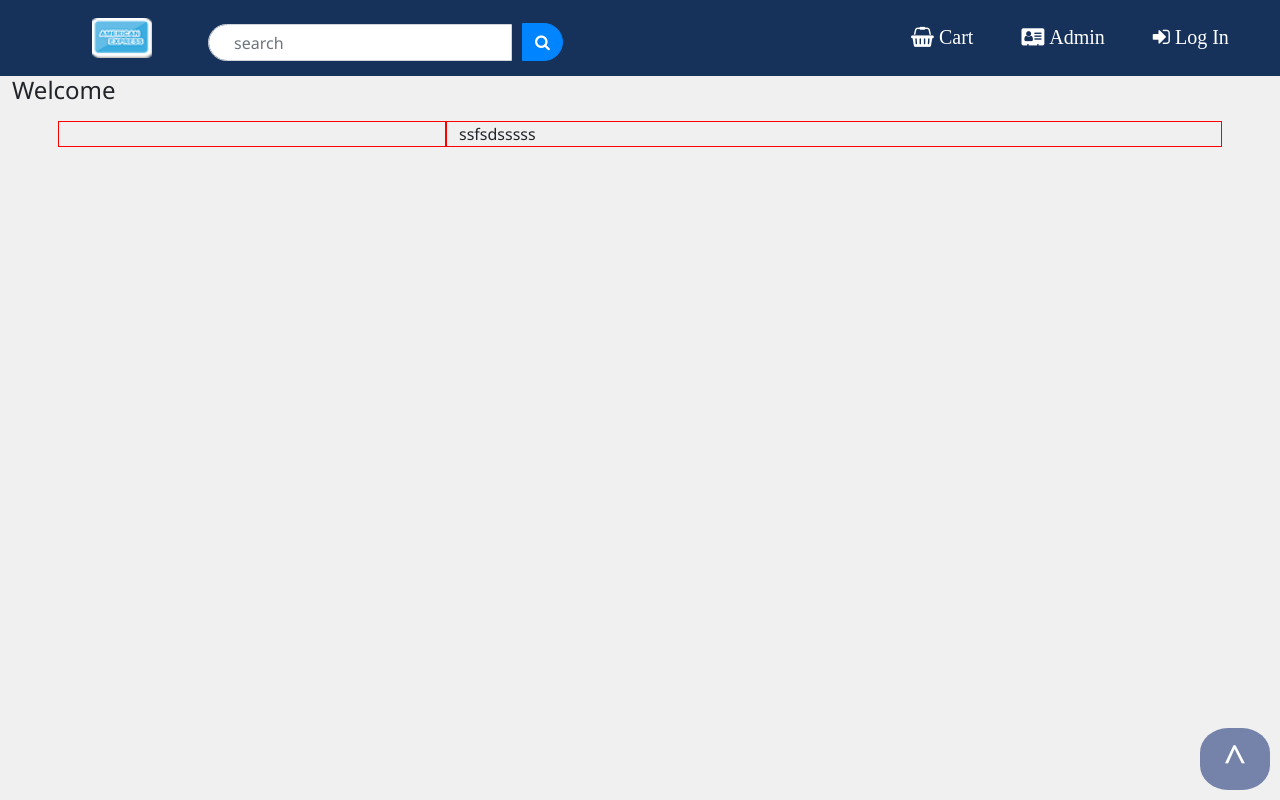
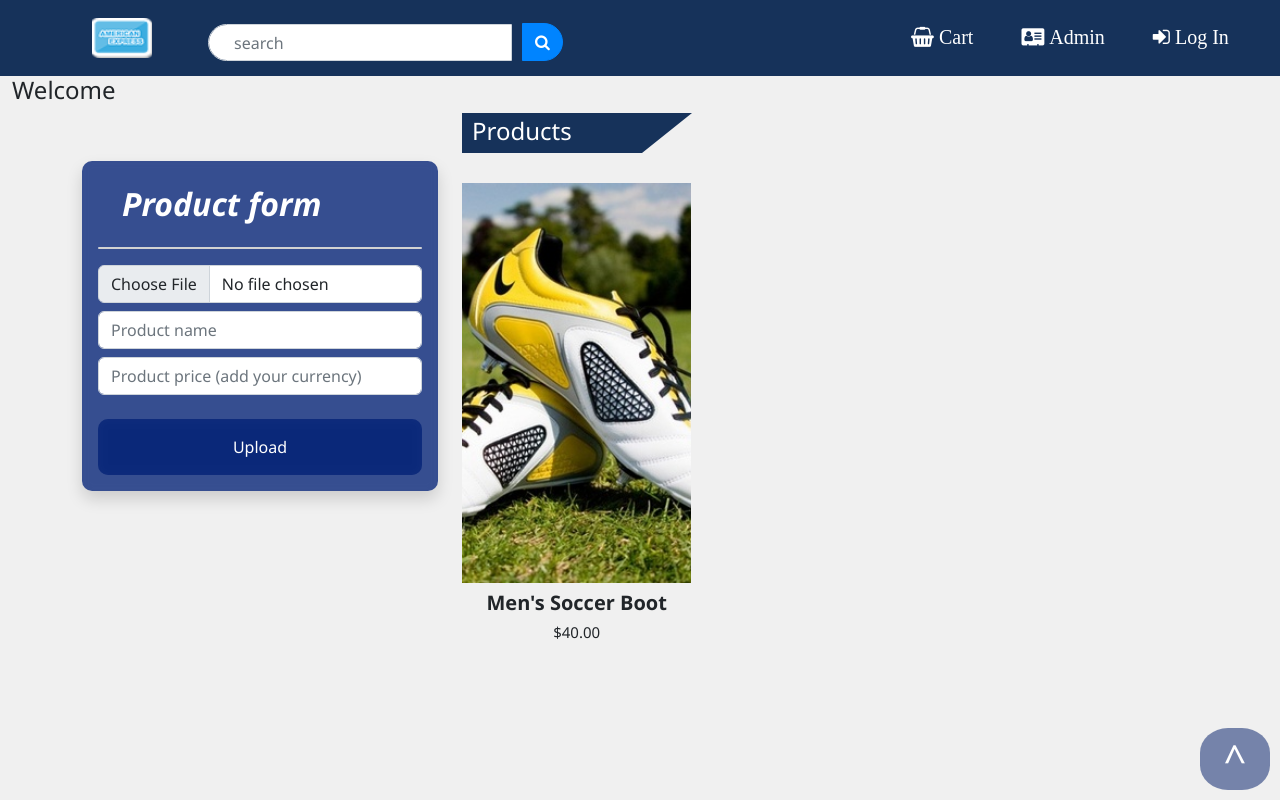
Before and after one commit to Oluwadebo/ECOMMERCE-NODE, a React (Create React App) app in the folder forntend/: page /Admin in a window 1280 px wide. Built offline with nearby package versions, Linux system fonts and the light colour scheme; no server answers.

Commit message:
admin page fronend done

```diff
--- a/forntend/src/component/Admin.js
+++ b/forntend/src/component/Admin.js
@@ -3,7 +3,9 @@ import { Link, useNavigate } from 'react-router-dom'
 import { useEffect, useState } from "react";
 import axios from 'axios';
 import { baseUrl } from "./endpoint";
-import Navbar from './Navbar'
+import Navbar from './Navbar';
+import footballboots from "./asset/football_boots_198704.jpg"
+import Upload from './Upload';
 
 const Admin = () => {
     const navigate = useNavigate();
@@ -46,12 +48,41 @@ const Admin = () => {
                 <h4 className='pt-1'>
                     Welcome <span className="naem">{user.firstname}</span>
                 </h4>
-                <div className="container p-0 m-o mt-3">
+                <div className="container">
                     <div className="row">
-                        <div className="col-12 col-md-4 vd">
+                        <div className="col-md-4">
+                            <Upload />
+                        </div>
+                        <div className="col-md-8">
+                            <div className="title-box">
+                                <h2>Products</h2>
+                            </div>
+                            <div className="row">
+                                <div className="col-md-4">
+                                    <div className="product-top">
+                                        <div className="imgBx">
+                                            <img src={footballboots} className="h-100" />
+                                            <div className="overlay-right">
+                                                <button type="button" className="btn btn-secondary" title="Quick Shop">
+                                                    <i className="fa fa-eye"></i>
+                                                </button>
+                                                <button type="button" className="btn btn-secondary" title="Add to wish list">
+                                                    <i className="fa fa-heart"></i>
+                                                </button>
+                                                <button type="button" className="btn btn-secondary" title="Add to Cart">
+                                                    <i className="fa fa-shopping-cart"></i>
+                                                </button>
+                                            </div>
+                                        </div>
+                                        <div className="product-botttom text-center mt-2">
+                                            <h3>Men's Soccer Boot</h3>
+                                            <h5>$40.00</h5>
+                                        </div>
+                                    </div>
+                                </div>
 
+                            </div>
                         </div>
-                        <div className="col-12 col-md-8 vd">ssfsdsssss</div>
                     </div>
                 </div>
             </div>
--- a/forntend/src/component/Dashboard.js
+++ b/forntend/src/component/Dashboard.js
@@ -233,8 +233,6 @@ const Dashboard = () => {
                                                 </button>
                                             </div>
                                         </div>
-
-                                    </div>
                                         <div className="product-botttom text-center">
                                             <i className="fa fa-star"></i>
                                             <i className="fa fa-star"></i>
@@ -245,10 +243,11 @@ const Dashboard = () => {
                                             <h5>$40.00</h5>
                                         </div>
                                     </div>
+                                </div>
                                 <div className="col-md-3">
                                     <div className="product-top">
                                         <div className="imgBx">
-                                            <img src={footballboot8} />
+                                            <img src={footballboot8} className="h-100" />
                                             <div className="overlay-right">
                                                 <button type="button" className="btn btn-secondary" title="Quick Shop">
                                                     <i className="fa fa-eye"></i>
@@ -261,15 +260,15 @@ const Dashboard = () => {
                                                 </button>
                                             </div>
                                         </div>
-                                    </div>
                                         <div className="product-botttom text-center">
                                             <i className="fa fa-star"></i>
                                             <i className="fa fa-star"></i>
                                             <i className="fa fa-star"></i>
                                             <i className="fa fa-star"></i>
-                                        <i className="fa fa-star"></i>
+                                            <i className="fa fa-star-half"></i>
                                             <h3>Men's Soccer Boot</h3>
                                             <h5>$70.00</h5>
+                                        </div>
                                     </div>
                                 </div>
                             </div>
--- a/forntend/src/component/Upload.js
+++ b/forntend/src/component/Upload.js
@@ -7,17 +7,17 @@ import { baseUrl } from "./endpoint";
 
 const Upload = () => {
   const navigate = useNavigate();
+  const [loader, setloader] = useState(false)
   const [file, setfile] = useState("");
-  const [firstname, setfirstname] = useState("");
-  const [lastname, setlastname] = useState("");
-  const [school, setschool] = useState("");
-  const [image, setimage] = useState("");
+  const [product, setproduct] = useState("");
+  const [price, setprice] = useState("");
+  const [Err, setErr] = useState("")
   const token = localStorage.token
   const userId = localStorage.userId
   useEffect(() => {
-    if (token) { } else {
-      navigate("/")
-    }
+    // if (token) { } else {
+    //   navigate("/")
+    // }
   }, [])
   const getfile = (e) => {
     let myfile = e.target.files[0];
@@ -28,33 +28,55 @@ const Upload = () => {
     }
   }
   const upload = () => {
-    const userdata = { file, firstname, lastname, school, userId }
-    axios.post(`${baseUrl}files`, userdata).then((credentials) => {
-      if (credentials) {
-        navigate("/Dashboard")
+    if (file != "" && product != "" && price != "") {
+      setErr("")
+      setloader(prev => true)
+      const userdata = { file, product, price, userId }
+      axios.post(`${baseUrl}files`, userdata).then((credentials) => {
+        if (credentials) {
+          setloader(prev => false)
+          navigate("/Dashboard")
+        }
+      })
+    } else {
+      if (file == "" && product == "" && price == "") {
+        setErr("All input field are required")
+      } else if (file == "") {
+        setErr("file input field is required")
+      } else if (product == "") {
+        setErr("product name input field is required")
+      } else {
+        if (price == "") {
+          setErr("product price input field is required")
+        }
       }
-    }).catch((error) => {
-      console.log(error);
-    })
+    }
   }
 
   return (
     <>
-      {/* <Navbar /> */}
       <div className="container">
-        <div className="row mx-auto my-5">
-          <div className="shadow col-12 col-md-9 mx-auto px-4 pb-3 card">
-            <h2 className="m-4">
+        <div className="row  my-5">
+          <div className="shadow col-12 px-3 pb-3 asd">
+            <h2 className="m-4 text-white">
               <b>
-                <i>Profile</i>
+                <i>Product form</i>
               </b>
             </h2>
+            <p>
+              <b className="text-danger"><marquee className="card">{Err}</marquee></b>
+            </p>
             <div>
               <input type="file" className="form-control my-2" onChange={(e) => getfile(e)} accept='image/*' />
-              <input type="text" className="form-control my-2" placeholder="Firstname" onChange={(e) => setfirstname(e.target.value)} />
-              <input type="text" className="form-control my-2" placeholder="Lastname" onChange={(e) => setlastname(e.target.value)} />
-              <input type="text" className="form-control my-2" placeholder="school" onChange={(e) => setschool(e.target.value)} />
-              <button className="btn btn-success form-control py-3 mt-3" onClick={upload}>Upload</button>
+              <input type="text" className="form-control my-2" placeholder="Product name" onChange={(e) => setproduct(e.target.value)} />
+              <input type="text" className="form-control my-2" placeholder="Product price (add your currency)" onChange={(e) => setprice(e.target.value)} />
+              <button className="btn form-control py-3 mt-3 asdb" onClick={upload}>Upload
+                {loader && (
+                  <div className="spin">
+                    <div className="loader"></div>
+                  </div>
+                )}
+              </button>
             </div>
           </div>
         </div>
```
Lines whose indentation alone changed are shown as unchanged.
